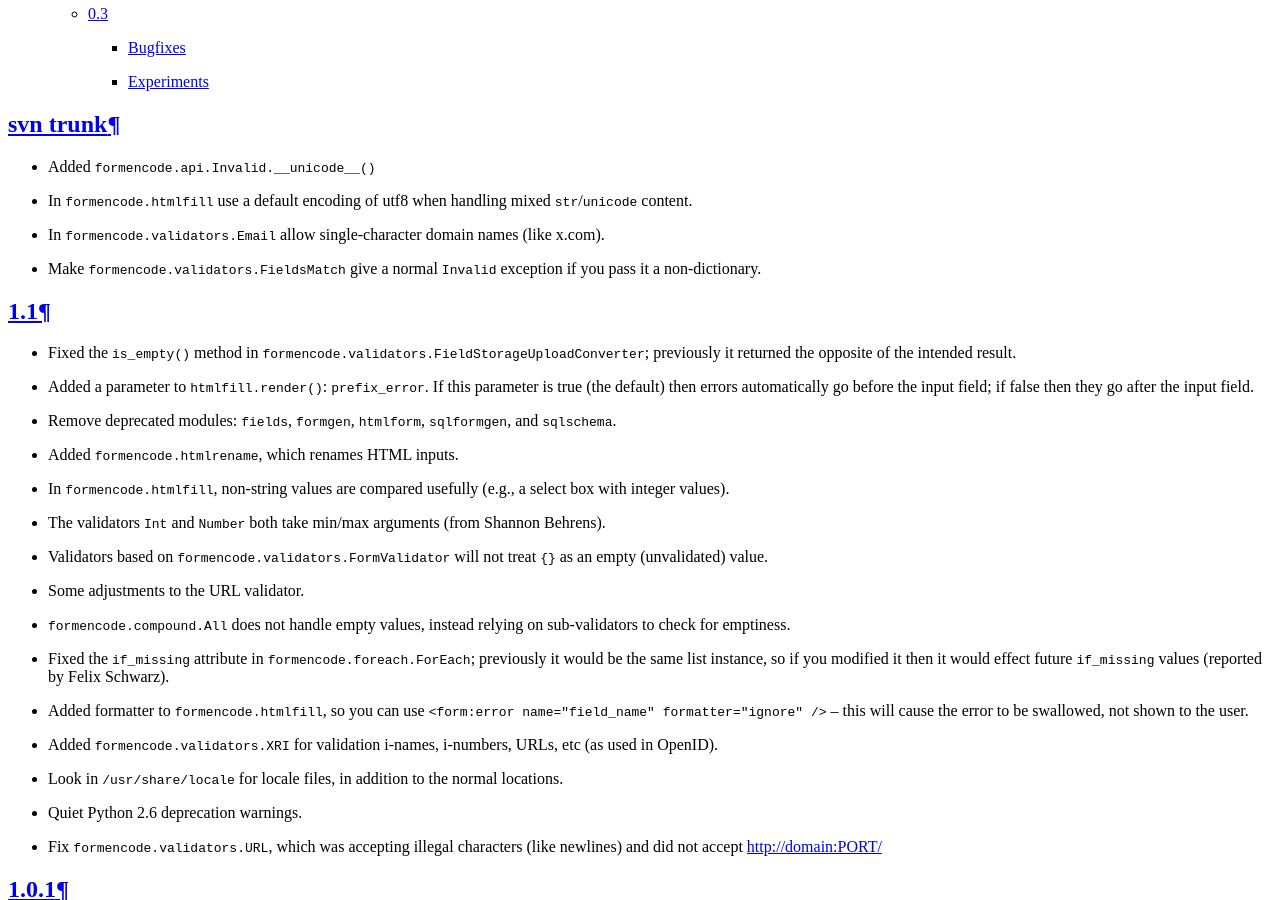
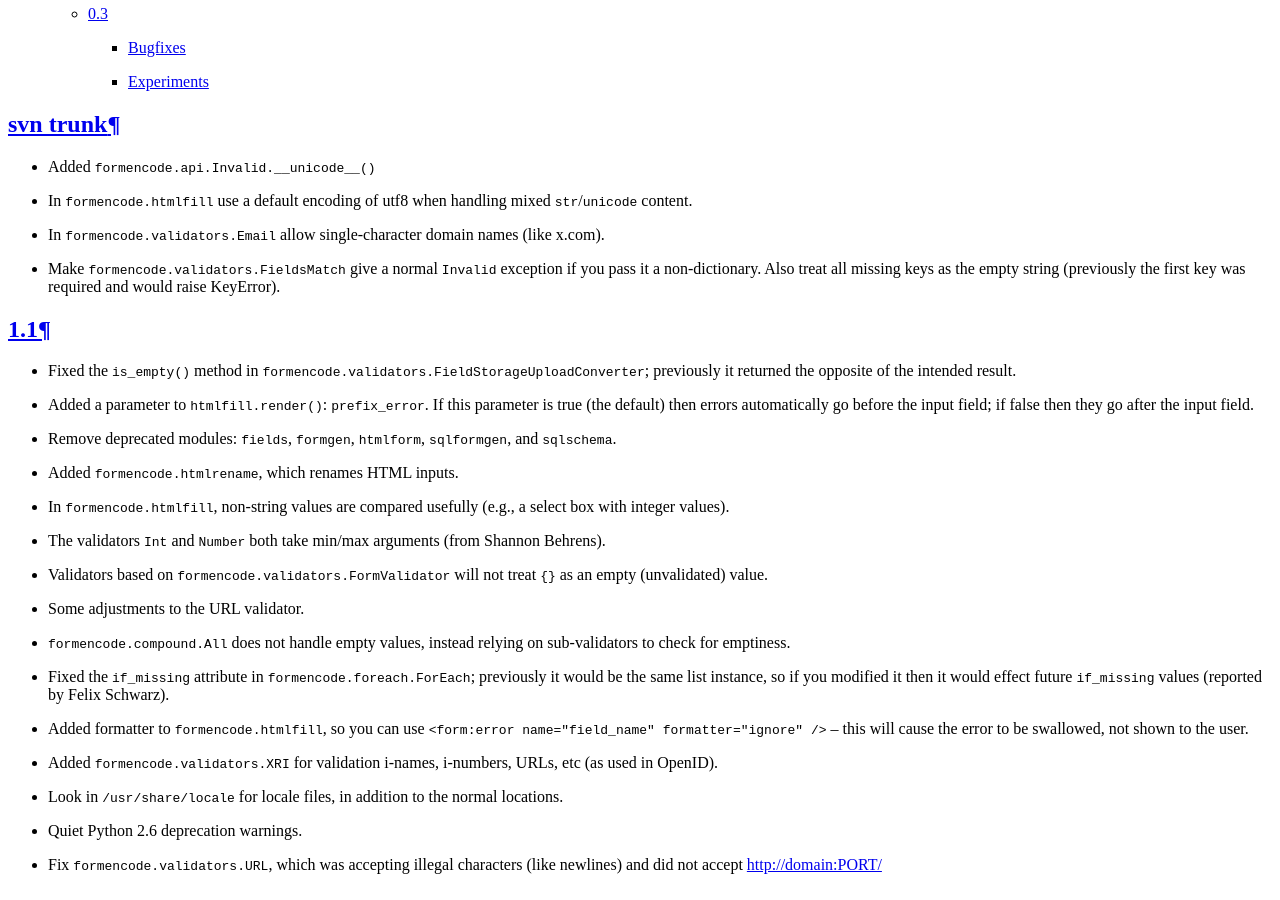
Before and after one commit to davidfraser/FormEncode, a Sphinx documentation site: the page built from docs/news.txt, in a window 1280 px wide and 900 px high, scrolled down 640 px. Built offline with Sphinx 7.4.7, drawn with Linux system fonts in a browser that asks for light colours.

Commit message:
Make FieldsMatch not require the first key be present (it would raise KeyError in that case)  Also fixes SF 2261391
git-svn-id: http://svn.colorstudy.com/FormEncode/trunk@3655 95a46c32-92d2-0310-94a5-8d71aeb3d4b3

```diff
--- a/docs/news.txt
+++ b/docs/news.txt
@@ -15,7 +15,9 @@ svn trunk
   domain names (like x.com).
 
 * Make :class:`formencode.validators.FieldsMatch` give a normal
-  ``Invalid`` exception if you pass it a non-dictionary.
+  ``Invalid`` exception if you pass it a non-dictionary.  Also treat
+  all missing keys as the empty string (previously the first key was
+  required and would raise KeyError).
 
 1.1
 ---
```
Also changed, not shown: 1 other file.
